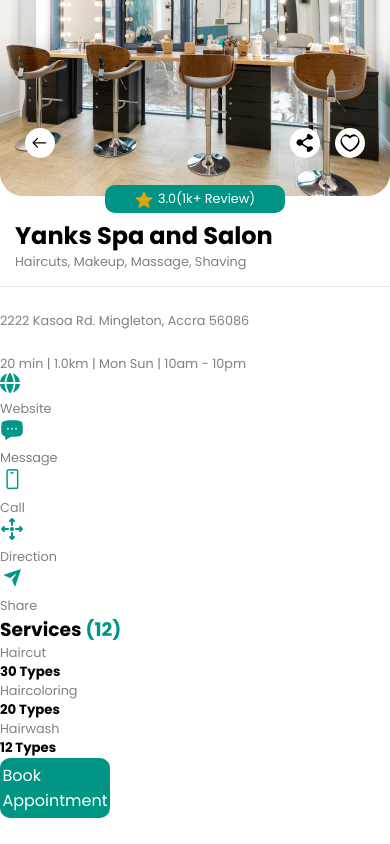
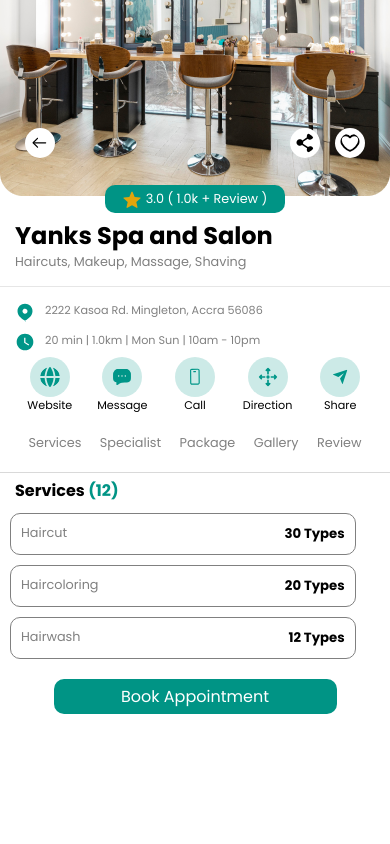
Before and after one commit to BentumYaw001/PynotechBookingApp, a React (Vite) app: page /booknow-screen in a window 390 px wide. Built offline with nearby package versions, Linux system fonts and the light colour scheme.

Commit message:
book now almost complete

```diff
--- a/src/components/Data.jsx
+++ b/src/components/Data.jsx
@@ -265,3 +265,26 @@
     type: "12 Types",
   },
 ];
+
+export const SpaNavItem = [
+  {
+    name: "Services",
+    route: "",
+  },
+  {
+    name: "Specialist",
+    route: "",
+  },
+  {
+    name: "Package",
+    route: "",
+  },
+  {
+    name: "Gallery",
+    route: "",
+  },
+  {
+    name: "Review",
+    route: "",
+  },
+];
--- a/src/components/SpaIntro.jsx
+++ b/src/components/SpaIntro.jsx
@@ -3,20 +3,28 @@
 import ShareImage from "/src/assets/images/share.svg";
 import BackImage from "/src/assets/images/arrowleft.svg";
 import star from "/src/assets/images/star.svg";
+import { useNavigate } from "react-router-dom";
 
 function SpaIntro() {
+  const navigate = useNavigate();
+
   return (
     <>
       <div className="SpaIntro">
         <div className="SpaRating">
-          <img src={BackImage} alt="" className="SpaCommons Left" />
+          <img
+            src={BackImage}
+            alt=""
+            className="SpaCommons Left"
+            onClick={() => navigate("/home-screen")}
+          />
           <img src={StoreImage} alt="" className="StoreImage" />
           <img src={ShareImage} alt="" className="SpaCommons Rights" />
           <img src={LoveImage} alt="" className="SpaCommons Right" />
         </div>
         <div className="BookNow SpaReview">
           <img src={star} alt="" />
-          <p>3.0(1k+ Review)</p>
+          <p>3.0 ( 1.0k + Review ) </p>
         </div>
       </div>
       <div className="SpaName">
--- a/src/components/SpaLocation.jsx
+++ b/src/components/SpaLocation.jsx
@@ -1,21 +1,24 @@
 import { SpaAddress } from "./Data";
+import clock from "/src/assets/images/clock.svg";
+import location from "/src/assets/images/location.svg";
 
 function SpaLocation() {
   return (
     <>
       <div className="SpaLocation">
-        <div>
-          <img src="" alt="" />
+        <div className="SpaLocale">
+          <img src={location} alt="location" />
           <p>2222 Kasoa Rd. Mingleton, Accra 56086</p>
         </div>
-        <div>
-          <img src="" alt="" />
+        <div className="SpaLocale">
+          <img src={clock} alt="clock" />
           <p>20 min | 1.0km | Mon Sun | 10am - 10pm</p>
         </div>
+        <div className="SpaAddress">
           {SpaAddress.map((item) => {
             return (
               <>
-              <div>
+                <div className="SpaAddressItem">
                   <img src={item.img} alt={item.title} />
                   <p>{item.title}</p>
                 </div>
@@ -23,6 +26,7 @@
             );
           })}
         </div>
+      </div>
     </>
   );
 }
--- a/src/components/SpaServices.jsx
+++ b/src/components/SpaServices.jsx
@@ -1,16 +1,27 @@
-import { SpaList } from "./Data";
+import { SpaList, SpaNavItem } from "./Data";
 
 function SpaServices() {
   return (
     <>
+      <div className="SpaServices">
+        <div className="SpaNav">
+          {SpaNavItem.map((item) => {
+            return (
+              <>
+                <p>{item.name}</p>
+              </>
+            );
+          })}
+        </div>
         <div>
-        <h3>
+          <h4>
             Services <span>(12)</span>
-        </h3>
+          </h4>
+          <div>
             {SpaList.map((item) => {
               return (
                 <>
-              <div>
+                  <div className="ServicesItem">
                     <p>{item.style}</p>
                     <h5>{item.type}</h5>
                   </div>
@@ -18,8 +29,10 @@
               );
             })}
           </div>
+        </div>
 
-      <div className="BookNow">Book Appointment</div>
+        <div className="BookNow Appointment">Book Appointment</div>
+      </div>
     </>
   );
 }
--- a/src/index.css
+++ b/src/index.css
@@ -659,6 +659,7 @@
 .SpaName {
   padding: 15px;
   border-bottom: 1px solid hsl(0, 0%, 50%, 0.2);
+  margin-bottom: 10px;
 }
 
 .Spa p {
@@ -668,6 +669,71 @@
 .SpaReview p {
   color: white;
 }
+
+.SpaLocale {
+  display: flex;
+  gap: 10px;
+  padding: 5px 15px;
+}
+.SpaLocale p {
+  font-size: 0.7rem;
+}
+
+.SpaAddress {
+  padding: 20px;
+  columns: 5;
+  font-size: 0.8rem;
+  margin-top: -20px;
+}
+
+.SpaAddressItem {
+  display: flex;
+  flex-direction: column;
+  align-items: center;
+}
+
+.SpaAddressItem img {
+  background-color: hsl(174, 100%, 29%, 0.2);
+  border-radius: 50%;
+  padding: 10px;
+  height: 20px;
+  width: 20px;
+}
+
+.SpaAddressItem p {
+  text-align: center;
+  font-size: 0.7rem;
+  color: black;
+}
+.ServicesItem {
+  display: flex;
+  justify-content: space-between;
+  width: clamp(60%, 83%, 90%);
+  border: 1px solid gray;
+  padding: 10px;
+  border-radius: 10px;
+  margin: 10px;
+}
+
+.SpaServices h4 {
+  margin: 5px 15px;
+}
+
+.Appointment {
+  width: clamp(60%, 70%, 80%);
+  margin: 20px auto;
+  cursor: pointer;
+}
+
+.SpaNav {
+  display: flex;
+  justify-content: space-evenly;
+  padding: 10px;
+  padding-bottom: 20px;
+  margin-top: -10px;
+  cursor: pointer;
+  border-bottom: 1px solid hsl(0, 0%, 50%, 0.3);
+}
 /* book now page ends here */
 
 @media (min-width: 350px) {
```
Lines whose indentation alone changed are shown as unchanged.
